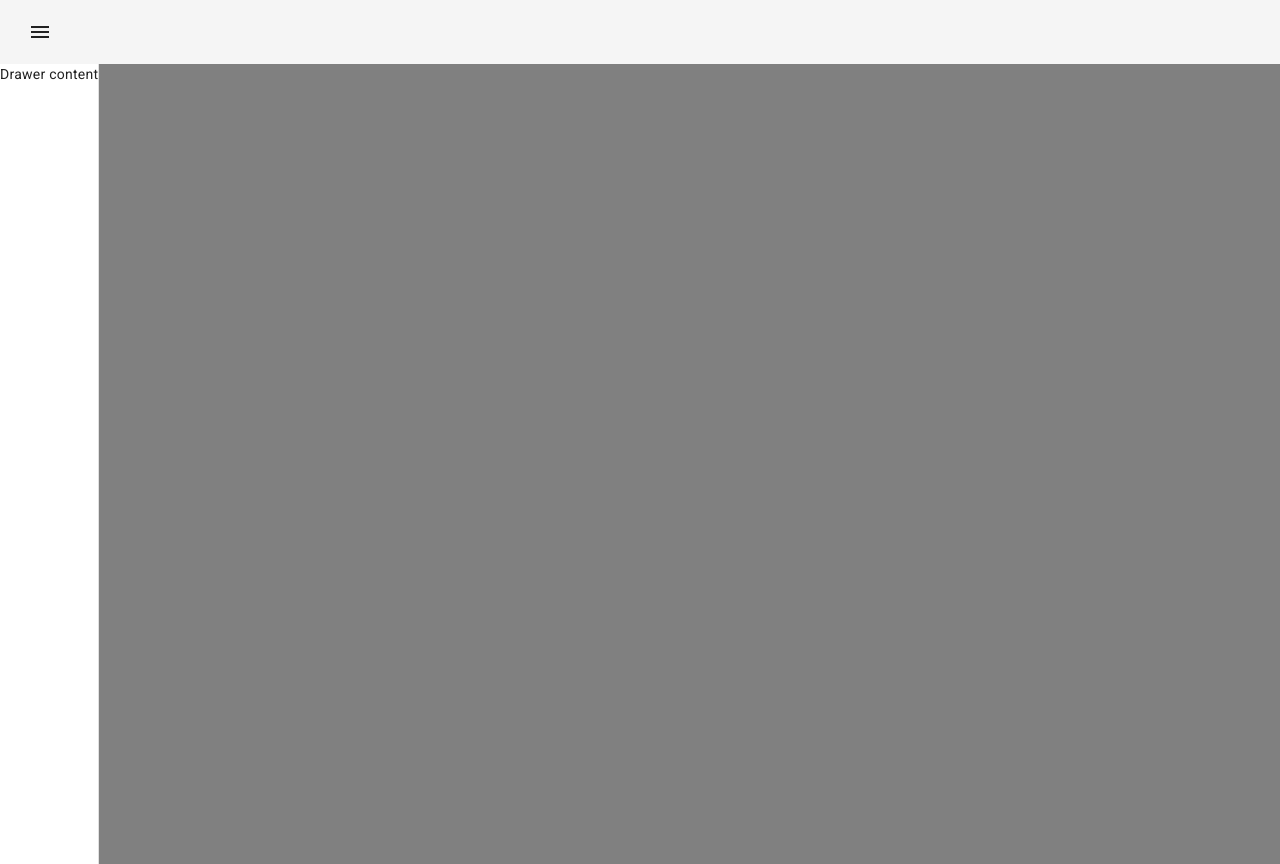
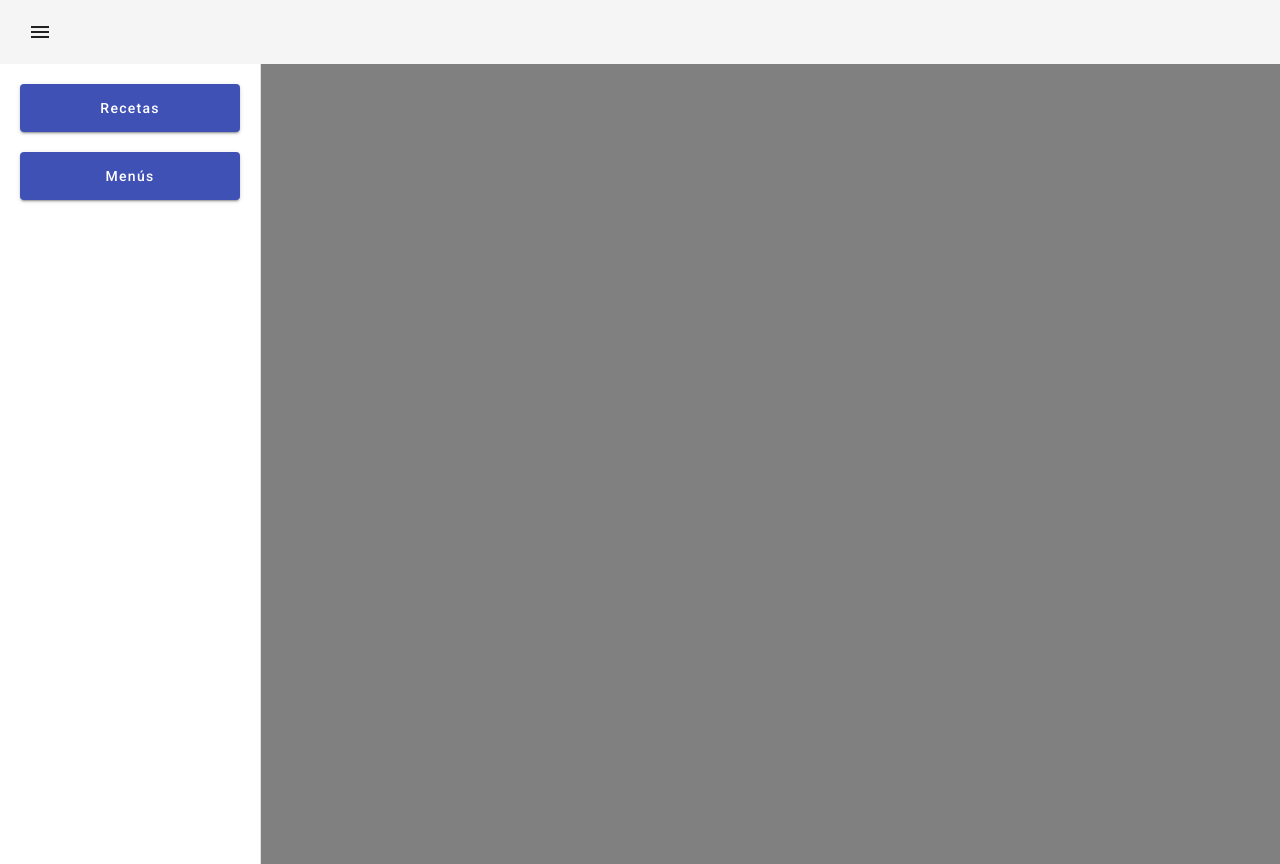
Before and after one commit to chrimontoya/receta, an Angular app in the folder frontend/: page /inicio in a window 1280 px wide. Built offline with nearby package versions, Linux system fonts and the light colour scheme.

Commit message:
feat: se agrega lista de botones para drawer

```diff
--- a/frontend/src/app/modules/home/pages/landing/landing.component.html
+++ b/frontend/src/app/modules/home/pages/landing/landing.component.html
@@ -5,7 +5,10 @@
 </mat-toolbar>
 
 <mat-drawer-container class="drawer-container">
-  <mat-drawer #drawer mode="side" opened>Drawer content</mat-drawer>
+  <mat-drawer #drawer mode="side" opened>
+    <button mat-raised-button color="primary" class="drawer-button">Recetas</button>
+    <button mat-raised-button color="primary" class="drawer-button">Menús</button>
+  </mat-drawer>
   <mat-drawer-content>
     <router-outlet></router-outlet>
   </mat-drawer-content>
--- /dev/null
+++ b/frontend/src/app/modules/home/pages/landing/landing.component.scss
@@ -0,0 +1,16 @@
+@import '../../../../../styles';
+
+.mat-drawer-content {
+  background-color: gray;
+}
+.drawer-container {
+  width: 100%;
+  height: 100%;
+}
+.drawer-button {
+  margin: 20px;
+  max-width: 220px;
+}
+.drawer-button {
+    display: block;
+}
--- a/frontend/src/app/modules/home/pages/landing/landing.component.ts
+++ b/frontend/src/app/modules/home/pages/landing/landing.component.ts
@@ -16,7 +16,7 @@ import {MatSidenavModule} from "@angular/material/sidenav";
     MatSidenavModule
   ],
   templateUrl: './landing.component.html',
-  styleUrl: './landing.component.sass'
+  styleUrl: './landing.component.scss'
 })
 export class LandingComponent {
 
--- a/frontend/src/styles.scss
+++ b/frontend/src/styles.scss
@@ -21,12 +21,3 @@ mat-form-field, button {
 button { height: 48px }
 
 a { margin: 10px; text-decoration: none}
-
-.drawer-container {
-  width: 100%;
-  height: 100%;
-}
-
-.mat-drawer-content {
-  background-color: gray;
-}
```
Also changed, not shown: frontend/src/app/modules/home/pages/landing/landing.component.sass (deleted).
